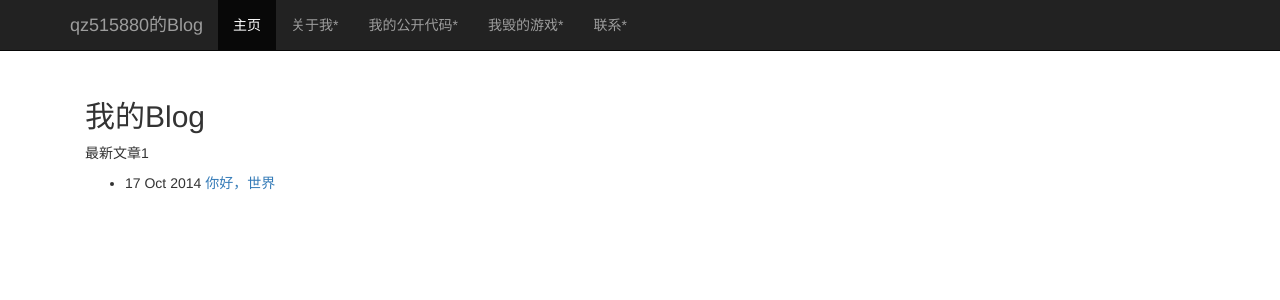
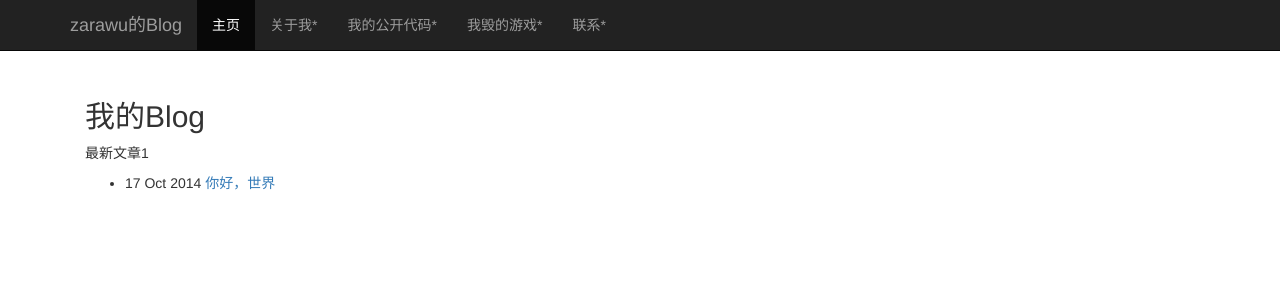
Before and after one commit to zarawu/blog, a Jekyll site: the page built from index.html, in a window 1280 px wide. Shown: the top 300 px of the page. Built offline with Jekyll 4.4.1, drawn with Linux system fonts in a browser that asks for light colours; nearby versions of some CDN libraries.

Commit message:
内容更新

```diff
--- a/_layouts/default.html
+++ b/_layouts/default.html
@@ -21,15 +21,15 @@
           <span class="icon-bar"></span>
           <span class="icon-bar"></span>
         </button>
-        <a class="navbar-brand" href="http://qz515880.github.io/blog/">qz515880的Blog</a>
+        <a class="navbar-brand" href="http://qz515880.github.io/blog/">zarawu的Blog</a>
       </div>
       <div class="collapse navbar-collapse">
         <ul class="nav navbar-nav">
-          <li class="active"><a href="http://qz515880.github.io/blog/#">主页</a></li>
-          <li><a href="http://qz515880.github.io/blog/#about">关于我*</a></li>
-          <li><a href="http://qz515880.github.io/blog/#code">我的公开代码*</a></li>
-          <li><a href="http://qz515880.github.io/blog/#work">我毁的游戏*</a></li>
-          <li><a href="http://qz515880.github.io/blog/#contact">联系*</a></li>
+          <li class="active"><a href="http://zarawu.github.io/blog/#">主页</a></li>
+          <li><a href="http://zarawu.github.io/blog/#about">关于我*</a></li>
+          <li><a href="http://zarawu.github.io/blog/#code">我的公开代码*</a></li>
+          <li><a href="http://zarawu.github.io/blog/#work">我毁的游戏*</a></li>
+          <li><a href="http://zarawu.github.io/blog/#contact">联系*</a></li>
         </ul>
       </div>
     </div>
```
